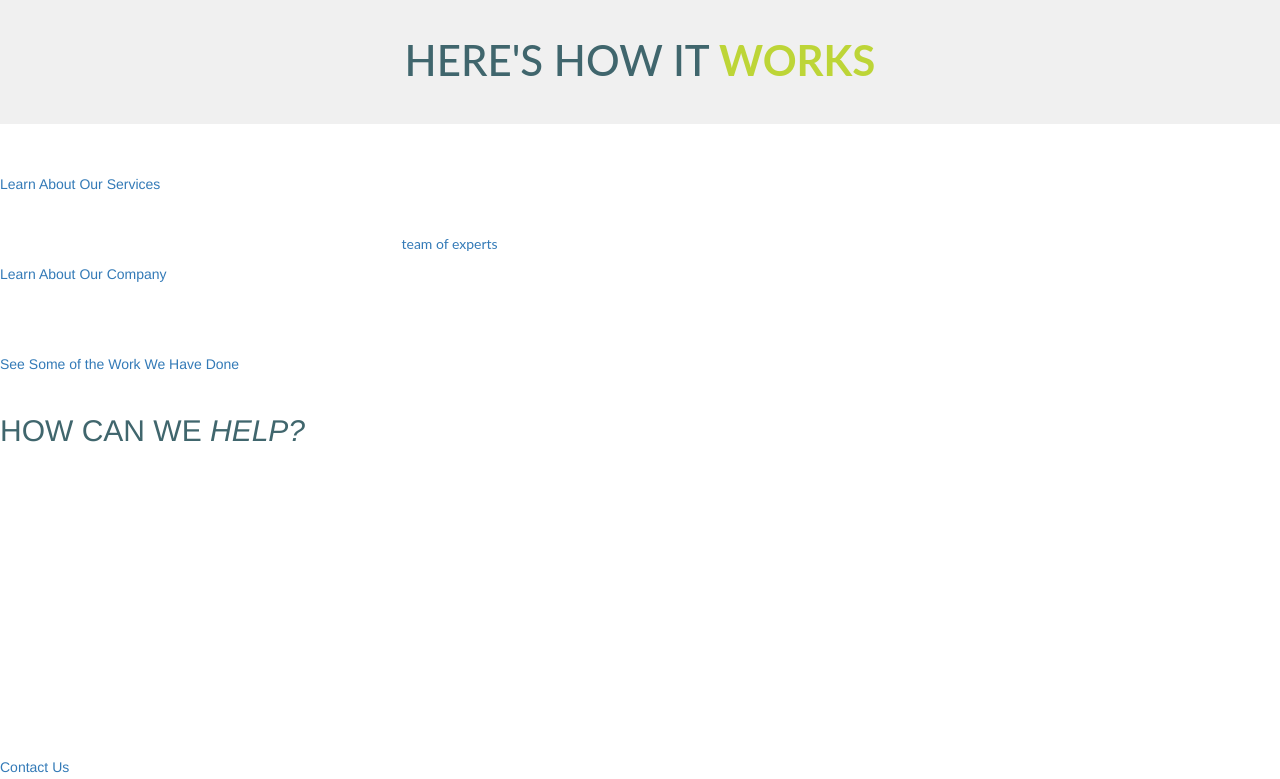
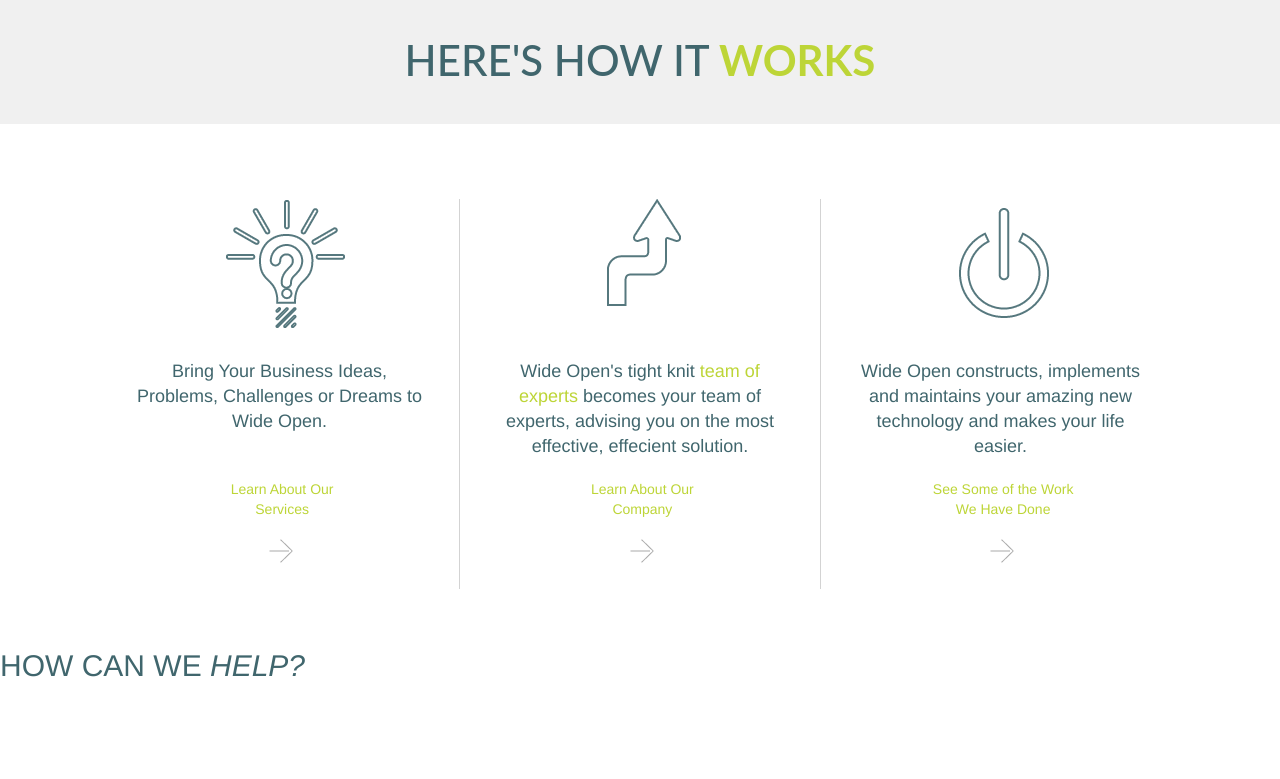
Before and after one commit to ENAndrew/Wideopen-Tech-Clone, a plain HTML site: page index.html in a window 1280 px wide. Shown: the part 761-1540 px from the top of the page. Drawn offline with Linux system fonts and the light colour scheme.

Commit message:
Completed iconBox section

```diff
--- a/css/style.css
+++ b/css/style.css
@@ -157,3 +157,81 @@ html, body {
 .topText h2 b {
     color: #bdd537;
 }
+
+.iconBox {
+    position: relative;
+    max-width: 1080px;
+    margin-right: auto;
+    margin-left: auto;
+    padding-bottom: 40px;
+}
+
+.iconBox .col-md-4 {
+    text-align: center;
+    margin-top: 75px;
+}
+
+
+.iconBox p {
+    color: #40666d;
+    font-family: 'Helvetica', sans-serif;
+    font-size: 18px;
+    line-height: 25px;
+    padding: 0 15px;
+}
+
+.iconBox a {
+    color: #bdd537;
+    font-family: 'Helvetica', sans-serif;
+}
+
+.iconBox a:hover {
+    color: #23999d;
+    text-decoration: none;
+}
+
+.paraArrow, .paraLight, .paraPower {
+    height: 280px;
+}
+
+.callAction {
+    width: 150px;
+    margin-left: 28%;
+}
+
+#lightbulb {
+    object-fit: none;
+    object-position: -301px -100px;
+    width: 130px;
+    height: 160px;
+}
+
+#upArrow {
+    object-fit: none;
+    object-position: -210px -100px;
+    width: 100px;
+    height: 160px;
+}
+
+#power {
+    object-fit: none;
+    object-position: -97px -100px;
+    width: 130px;
+    height: 160px;
+}
+
+.arrow {
+    object-fit: none;
+    object-position: -44px -295px;
+    width: 27px;
+    height: 30px;
+    margin: 20px 0;
+}
+
+.iconBox .col:first-child {
+    border-right: 1px solid lightgrey;
+}
+
+.iconBox .col:last-child {
+    border-left: 1px solid lightgrey;
+}
--- a/index.html
+++ b/index.html
@@ -50,31 +50,40 @@
         </div>
     <!-- end topText section -->
 
-        <div class="iconBox">
-            <div>
-                <img src="" />
-                <p>Bring Your Business Ideas, Problems, Challenges or Dreams to Wide Open.</p>
-                <div>
+    <!-- begin iconBox section -->
+        <div class="row iconBox">
+            <div class="col-md-4 col">
+                <div class="paraLight">
+                    <img id="lightbulb" src="images/sprite_home.png" />
+                    <p>Bring Your Business Ideas, Problems, Challenges or Dreams to Wide Open.</p>
+                </div>
+                <div class="callAction">
                     <a href="">Learn About Our Services</a>
                 </div>
-                <img src="" />
+                <img class="arrow" src="images/sprite_home.png" />
             </div>
-            <div>
-                <img src="" />
-                <p>Wide Open's tight knit <a href="">team of experts</a> becomes your team of experts, advising you on the most effective, effecient solution.</p>
-                <div>
+            <div class="col-md-4 col">
+                <div class="paraArrow">
+                    <img id="upArrow" src="images/sprite_home.png" />
+                    <p>Wide Open's tight knit <a href="">team of experts</a> becomes your team of experts, advising you on the most effective, effecient solution.</p>
+                </div>
+                <div class="callAction">
                     <a href="">Learn About Our Company</a>
                 </div>
-                <img src="" />
-            <div>
-                <img src="" />
-                <p>Wide Open constructs, implements and maintains your amazing new technology and makes your life easier.</p>
-                <div>
+                <img class="arrow" src="images/sprite_home.png" />
+            </div>
+            <div class="col-md-4 col">
+                <div class="paraPower">
+                    <img id="power" src="images/sprite_home.png" />
+                    <p>Wide Open constructs, implements and maintains your amazing new technology and makes your life easier.</p>
+                </div>
+                <div class="callAction">
                     <a href="">See Some of the Work We Have Done</a>
                 </div>
-                <img src="" />
+                <img class="arrow" src="images/sprite_home.png" />
             </div>
-        </div><!-- end iconBox -->
+        </div>
+    <!-- end iconBox section -->
 
         <div class="weHelp">
             <h2>HOW CAN WE <em>HELP?</em></h2>
```
